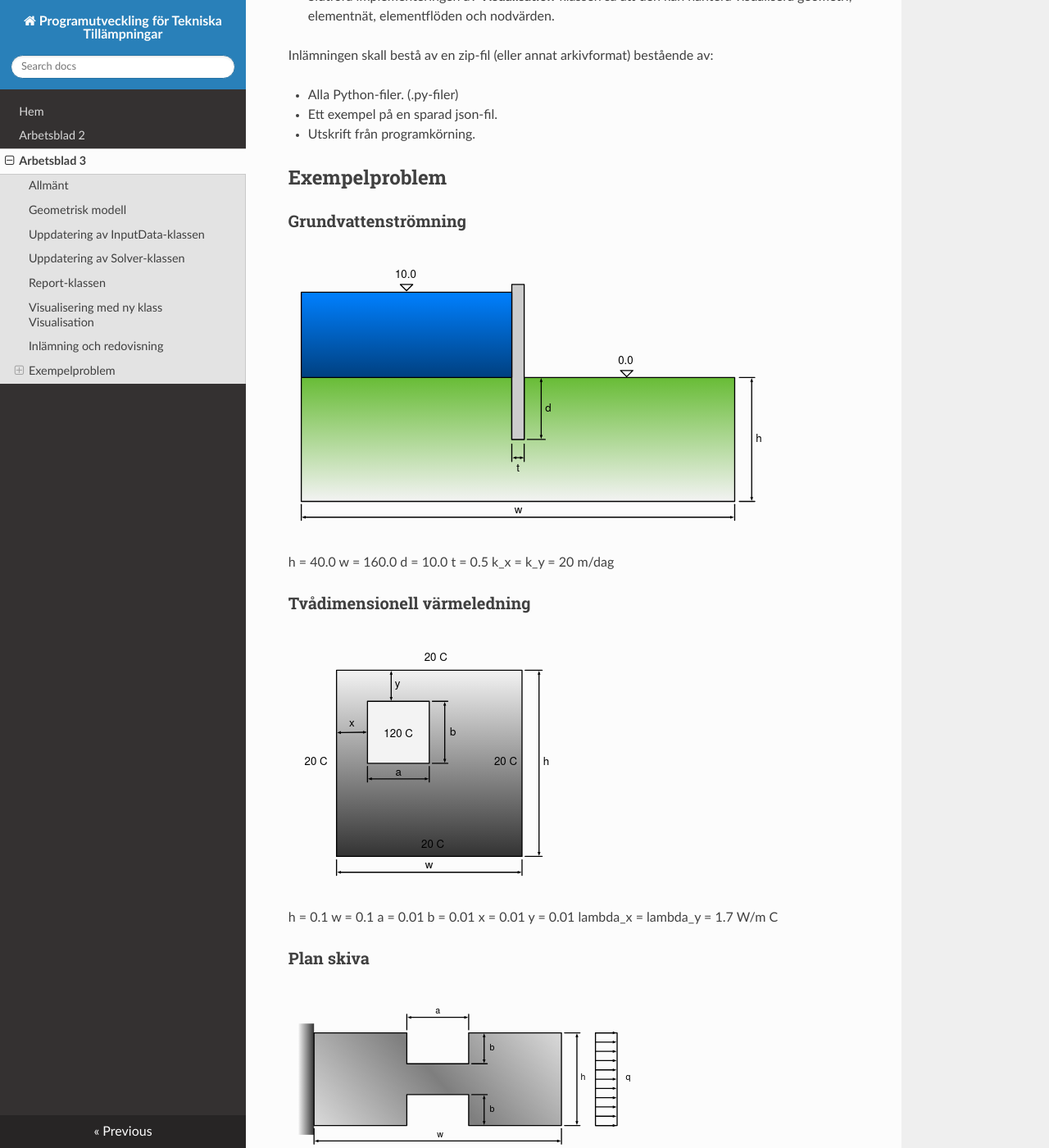
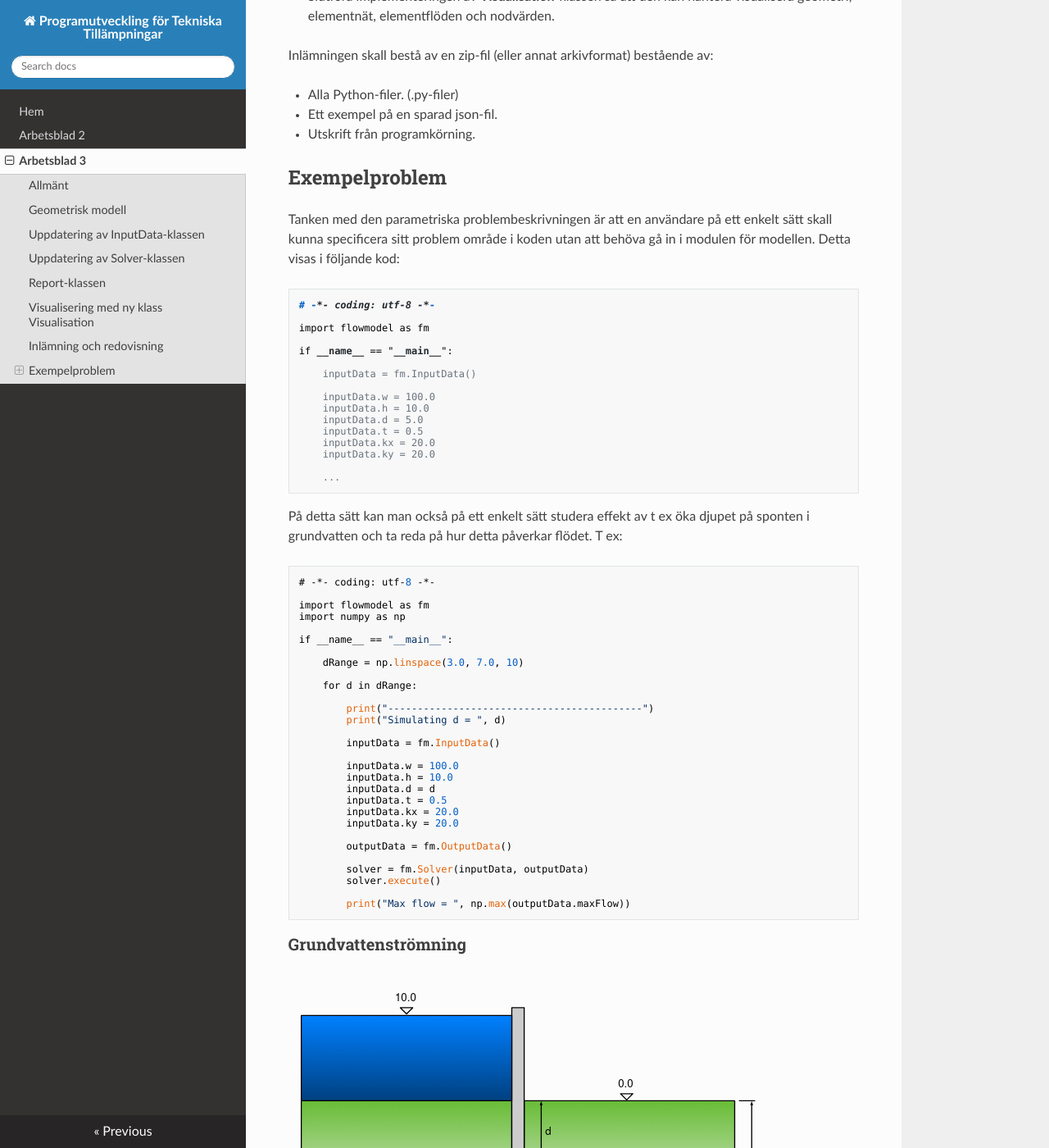
Before and after one commit to jonaslindemann/vsmn20, an MkDocs documentation site: the page built from docs/assignment3.md, in a window 1280 px wide and 1400 px high, scrolled down 4879 px. Shown: the whole window at 82% size. Built offline with MkDocs 1.6.1, drawn with Linux system fonts in a browser that asks for light colours; nearby versions of some CDN libraries; old or Windows-style settings are respelled for this version of MkDocs; some of the changed text lies outside the part shown.

Commit message:
Lagt till exempel och ändrade parametrar.

```diff
--- a/docs/assignment3.md
+++ b/docs/assignment3.md
@@ -216,14 +216,63 @@ Inlämningen skall bestå av en zip-fil (eller annat arkivformat) bestående av:
 
 ## Exempelproblem
 
+Tanken med den parametriska problembeskrivningen är att en användare på ett enkelt sätt skall kunna specificera sitt problem område i koden utan att behöva gå in i modulen för modellen. Detta visas i följande kod:
+
+    # -*- coding: utf-8 -*-
+
+    import flowmodel as fm
+
+    if __name__ == "__main__":
+
+        inputData = fm.InputData()
+
+        inputData.w = 100.0
+        inputData.h = 10.0
+        inputData.d = 5.0
+        inputData.t = 0.5
+        inputData.kx = 20.0
+        inputData.ky = 20.0
+
+        ...
+
+På detta sätt kan man också på ett enkelt sätt studera effekt av t ex öka djupet på sponten i grundvatten och ta reda på hur detta påverkar flödet. T ex:
+
+    # -*- coding: utf-8 -*-
+
+    import flowmodel as fm
+    import numpy as np
+
+    if __name__ == "__main__":
+
+        dRange = np.linspace(3.0, 7.0, 10)
+
+        for d in dRange:
+
+            print("-------------------------------------------")
+            print("Simulating d = ", d)
+
+            inputData = fm.InputData()
+
+            inputData.w = 100.0
+            inputData.h = 10.0
+            inputData.d = d
+            inputData.t = 0.5
+            inputData.kx = 20.0
+            inputData.ky = 20.0
+
+            outputData = fm.OutputData()
+
+            solver = fm.Solver(inputData, outputData)
+            solver.execute()
+
+            print("Max flow = ", np.max(outputData.maxFlow))
+
 ### Grundvattenströmning
 
 ![case2](images/gw.svg)
 
-h = 40.0
-w = 160.0
-d = 10.0
-t = 0.5
+h = 10.0, w = 100.0, d = 5.0, t = 0.5
+
 k_x = k_y = 20 m/dag
 
 ### Tvådimensionell värmeledning
```
